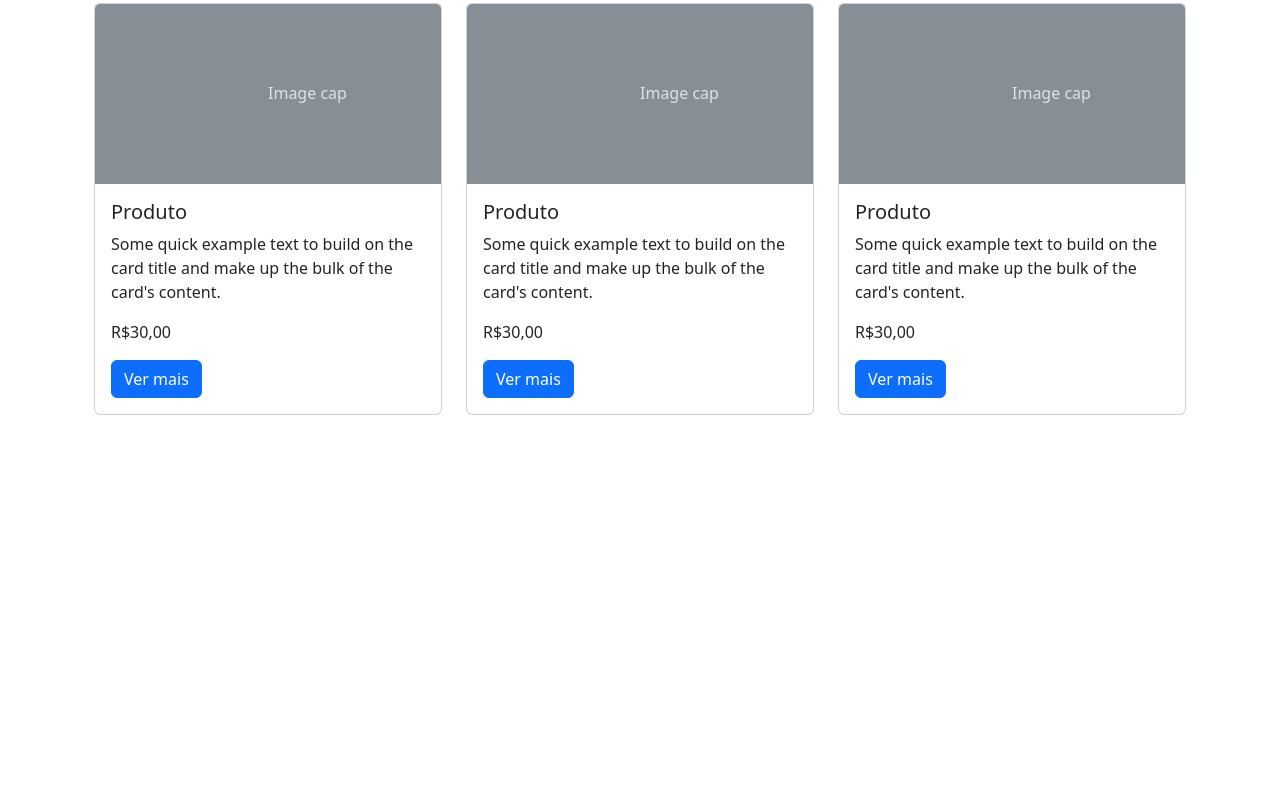
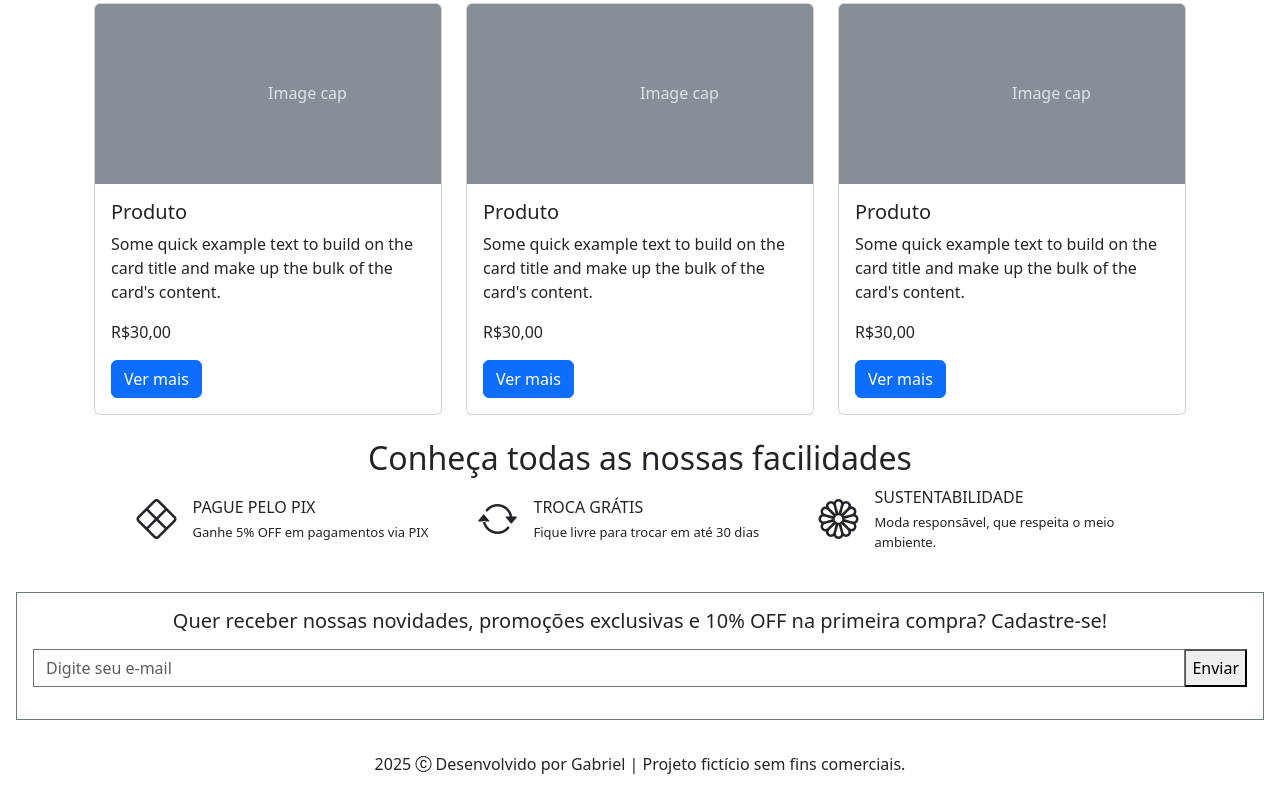
Before and after one commit to bielwolf/bootstrap_meteora, a plain HTML site: page index.html in a window 1280 px wide. Shown: the part 1484-2292 px from the top of the page. Before the commit the page ends 1923 px from the top, so only its background shows below. Drawn offline with nearby package versions, Linux system fonts and the light colour scheme.

Commit message:
flebox e icones no bootstrap

```diff
--- /dev/null
+++ b/estilos.css
@@ -0,0 +1,7 @@
+.texto-menor {
+    font-size: 13px;
+}
+
+.divs-facilidades {
+    width: 325px;
+}
--- a/index.html
+++ b/index.html
@@ -6,8 +6,10 @@
     <meta http-equiv="X-UA-Compatible" content="IE=edge">
     <meta name="viewport" content="width=device-width, initial-scale=1.0">
     <title>Meteora</title>
+    <link rel="stylesheet" href="https://cdn.jsdelivr.net/npm/bootstrap-icons@1.13.1/font/bootstrap-icons.min.css">
     <link href="https://cdn.jsdelivr.net/npm/bootstrap@5.3.0-alpha1/dist/css/bootstrap.min.css" rel="stylesheet"
         integrity="sha384-GLhlTQ8iRABdZLl6O3oVMWSktQOp6b7In1Zl3/Jr59b6EGGoI1aFkw7cmDA6j6gD" crossorigin="anonymous">
+    <link rel="stylesheet" href="estilos.css">
 </head>
 
 <body>
@@ -348,6 +350,52 @@
         </div>
     </div>
 
+    <section class="pb-4">
+
+        <h2 class="text-center">Conheça todas as nossas facilidades</h2>
+
+        <div class="d-flex flex-column flex-lg-row align-items-center justify-content-center gap-3 px-3">
+            <div class="divs-facilidades d-flex align-items-center">
+                <div><i class="bi bi-x-diamond fs-1"></i></div>
+                <div>
+                    <div class="ms-3 mb-1">PAGUE PELO PIX</div>
+                    <div class="texto-menor ms-3">Ganhe 5% OFF em pagamentos via PIX</div>
+                </div>
+            </div>
+
+            <div class="divs-facilidades d-flex align-items-center">
+                <div><i class="bi bi-arrow-repeat fs-1"></i></div>
+                <div>
+                    <div class="ms-3 mb-1">TROCA GRÁTIS</div>
+                    <div class="texto-menor ms-3">Fique livre para trocar em até 30 dias</div>
+                </div>
+            </div>
+
+            <div class="divs-facilidades d-flex align-items-center">
+                <div><i class="bi bi-flower1 fs-1"></i></div>
+                <div>
+                    <div class="ms-3 mb-1">SUSTENTABILIDADE</div>
+                    <div class="texto-menor ms-3">Moda responsãvel, que respeita o meio ambiente.</div>
+                </div>
+            </div>
+        </div>
+
+    </section>
+
+    <form class="border border-secondary m-3 p-3 text-center">
+        <h5>Quer receber nossas novidades, promoções exclusivas e 10% OFF na primeira compra? Cadastre-se!</h5>
+
+        <div class="input-group my-3">
+            <input type="email" class="form-control border-secondary rounded-0" placeholder="Digite seu e-mail" aria-label="Digite seu e-mail"
+                aria-describedby="button-addon2" />
+            <button type="button" id="button-addon2">Enviar</button>
+        </div>
+    </form>
+
+    <footer class="text-center">
+        <p class="py-3">2025 <i class="bi bi-c-circle"></i> Desenvolvido por Gabriel | Projeto fictício sem fins comerciais.</p>
+    </footer>
+
     <script src="https://cdn.jsdelivr.net/npm/bootstrap@5.3.0-alpha1/dist/js/bootstrap.bundle.min.js"
         integrity="sha384-w76AqPfDkMBDXo30jS1Sgez6pr3x5MlQ1ZAGC+nuZB+EYdgRZgiwxhTBTkF7CXvN"
         crossorigin="anonymous"></script>
```
